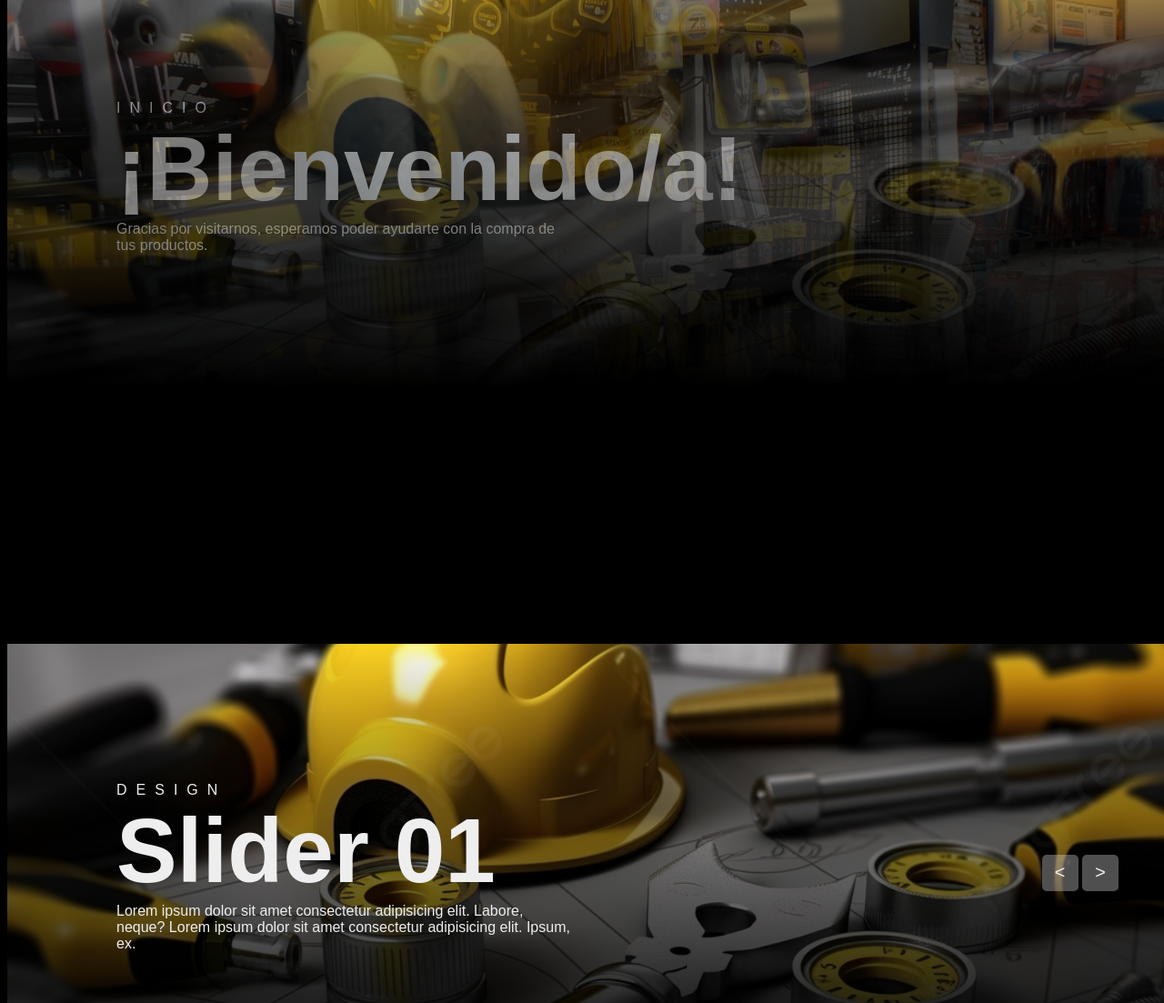
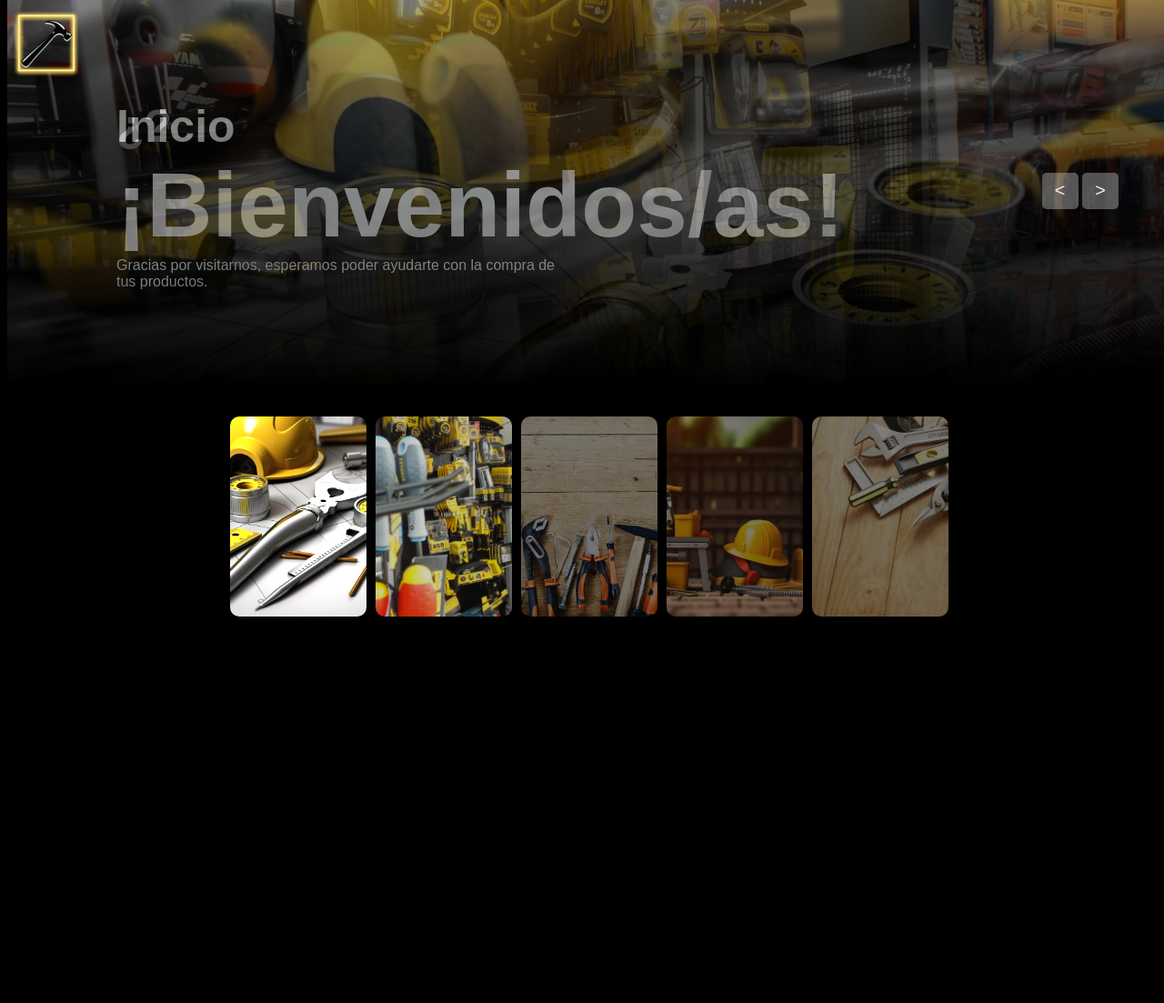
Before and after one commit to G3RM4NT/Ferreter-a-El-martillo, a plain HTML site: page V/Index.html in a window 1280 px wide. Shown: the top 1103 px of the page at 91% size. After the commit the page ends 800 px from the top, so only its background shows below. Drawn offline with Linux system fonts and the light colour scheme.

Commit message:
cambie index

```diff
--- a/M/StyleIndex.css
+++ b/M/StyleIndex.css
@@ -189,6 +189,7 @@
     }
     /* css slider */
     .slider{
+        font-family: 'poppins';
         height: 100vh;
         margin-top: -50px;
         position: relative;
@@ -230,6 +231,10 @@
     }
     .slider .list .item .content h2{
         font-size: 100px;
+        margin: 0;
+    }
+    .slider .list .item .content h3{
+        font-size: 50px;
         margin: 0;
     }
     .slider .list .item.active{
--- a/V/Index.html
+++ b/V/Index.html
@@ -2,68 +2,17 @@
 <html lang="es">
 <head>
 	<meta charset="UTF-8">
-	<title>Ferretería "El Martillazo" - Inicio</title>
-	<link rel="stylesheet" href="../M/StyleIndex.css">
+	<title>Ferretería "El Martillazo"</title>
+	<link rel="stylesheet" href="../M/StyleIndex.css" type="text/css">
 	<link rel="shortcut icon" href="../V/IMG/FerreteriaLogo.png" type="image/x-icon">
 </head>
 <body>
-	<div class="slider">
-		   <!-- list Items -->
-		   <div class="list">
-			   <div class="item active">
-				   <img src="IMG/IMG-ferreteria1.jpg">
-				   <div class="content">
-					   <p>Inicio</p>
-					   <h2>¡Bienvenido/a!</h2>
-					   <p>
-						Gracias por visitarnos, esperamos poder ayudarte con la compra de tus productos.
-					   </p>
-				   </div>
-			   </div>
-			   <div class="item">
-				   <img src="IMG/IMG-ferreteria2.jpg">
-				   <div class="content">
-					   <p>design</p>
-					   <h2>Slider 02</h2>
-					   <p>
-						   Lorem ipsum dolor sit amet consectetur adipisicing elit. Labore, neque?
-						   Lorem ipsum dolor sit amet consectetur adipisicing elit. Ipsum, ex...
-					   </p>
-				   </div>
-			   </div>
-			   <div class="item">
-				   <img src="IMG/IMG-ferreteria3.jpg">
-				   <div class="content">
-					   <p>design</p>
-					   <h2>Slider 03</h2>
-					   <p>
-						   Lorem ipsum dolor sit amet consectetur adipisicing elit. Labore, neque?
-						   Lorem ipsum dolor sit amet consectetur adipisicing elit. Ipsum, ex.
-					   </p>
-				   </div>
-			   </div>
-			   <div class="item">
-				   <img src="IMG/IMG-ferreteria4.jpg">
-				   <div class="content">
-					   <p>design</p>
-					   <h2>Slider 04</h2>
-					   <p>
-						   Lorem ipsum dolor sit amet consectetur adipisicing elit. Labore, neque?
-						   Lorem ipsum dolor sit amet consectetur adipisicing elit. Ipsum, ex.
-					   </p>
-				   </div>
-			   </div>
-			   <div class="item">
-				   <img src="IMG/IMG-ferreteria5.jpg">
-				   <div class="content">
-					   <p>design</p>
-					   <h2>Slider 05</h2>
-					   <p>
-						   Lorem ipsum dolor sit amet consectetur adipisicing elit. Labore, neque?
-						   Lorem ipsum dolor sit amet consectetur adipisicing elit. Ipsum, ex.
-					   </p>
-				   </div>
-			   </div>
+	<header class="header">
+		<div class="container">
+		<div class="btn-menu">
+			<label for="btn-menu"><img src="IMG/FerreteriaLogo.png" width="80px"></label>
+		</div>
+			<div class="logo">
 			</div>
 		</div>
 		<input type="checkbox" id="btn-menu">
@@ -77,14 +26,6 @@
 		</nav>
 		<label for="btn-menu">✕</label>
 	</div>
-	<section class="sau" >
-		<h2 class="title">Ferreteria Martillazo</h2>
-		<p>Bienvenido a Martillazo Ferretería, tu destino principal para todas tus necesidades de herramientas y materiales de construcción.Nos enorgullecemos
-			de ofrecer una amplia gama de productos de alta calidad y un servicio excepcional a nuestros clientes.
-			En Martillazo, entendemos la importancia de contar con las herramientas adecuadas para cada trabajo. Ya sea que estés trabajando en un
-			proyecto de bricolaje en casa o en un sitio de construcción profesional, tenemos todo lo que necesitas, desde martillos y sierras hasta tornillos y materiales de acabado.</p>
-	</section >
-
 </div>
 	</header>
 
@@ -97,55 +38,50 @@
 		<div class="item active">
 			<img src="IMG/IMG-ferreteria1.jpg">
 			<div class="content">
-				<p>design</p>
-				<h2>Slider 01</h2>
+				<h3>Inicio</h3>
+				<h2>¡Bienvenidos/as!</h2>
 				<p>
-					Lorem ipsum dolor sit amet consectetur adipisicing elit. Labore, neque?
-					Lorem ipsum dolor sit amet consectetur adipisicing elit. Ipsum, ex.
+					Gracias por visitarnos, esperamos poder ayudarte con la compra de tus productos.
 				</p>
 			</div>
 		</div>
 		<div class="item">
 			<img src="IMG/IMG-ferreteria2.jpg">
 			<div class="content">
-				<p>design</p>
-				<h2>Slider 02</h2>
+				<h3>¿?</h3>
+				<h2>Por qué</h2>
 				<p>
-					Lorem ipsum dolor sit amet consectetur adipisicing elit. Labore, neque?
-					Lorem ipsum dolor sit amet consectetur adipisicing elit. Ipsum, ex...
+					Contamos con una alta calidad de productos
 				</p>
 			</div>
 		</div>
 		<div class="item">
 			<img src="IMG/IMG-ferreteria3.jpg">
 			<div class="content">
-				<p>design</p>
-				<h2>Slider 03</h2>
+				<h3>🚩🚩</h3>
+				<h2>Sucursales</h2>
 				<p>
-					Lorem ipsum dolor sit amet consectetur adipisicing elit. Labore, neque?
-					Lorem ipsum dolor sit amet consectetur adipisicing elit. Ipsum, ex.
+					Contamos con 3 sucursales a lo largo de todo El Salvador
 				</p>
 			</div>
 		</div>
 		<div class="item">
 			<img src="IMG/IMG-ferreteria4.jpg">
 			<div class="content">
-				<p>design</p>
-				<h2>Slider 04</h2>
+				<h3>Alguna duda</h3>
+				<h2>Contáctanos</h2>
 				<p>
-					Lorem ipsum dolor sit amet consectetur adipisicing elit. Labore, neque?
-					Lorem ipsum dolor sit amet consectetur adipisicing elit. Ipsum, ex.
+			      elmartillazosv@gmail.com
 				</p>
 			</div>
 		</div>
 		<div class="item">
 			<img src="IMG/IMG-ferreteria5.jpg">
 			<div class="content">
-				<p>design</p>
-				<h2>Slider 05</h2>
+				<h3>¿?</h3>
+				<h2>Cómo funciona</h2>
 				<p>
-					Lorem ipsum dolor sit amet consectetur adipisicing elit. Labore, neque?
-					Lorem ipsum dolor sit amet consectetur adipisicing elit. Ipsum, ex.
+					Haz tu reserva y retira en la sucursal más cercana
 				</p>
 			</div>
 		</div>
```
